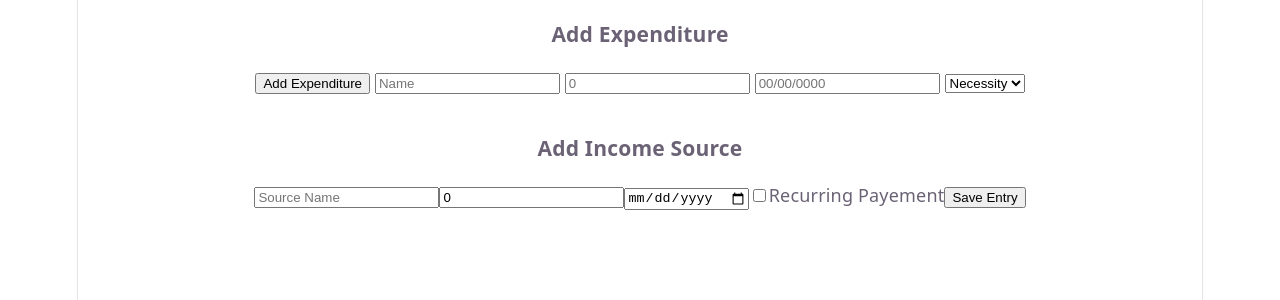
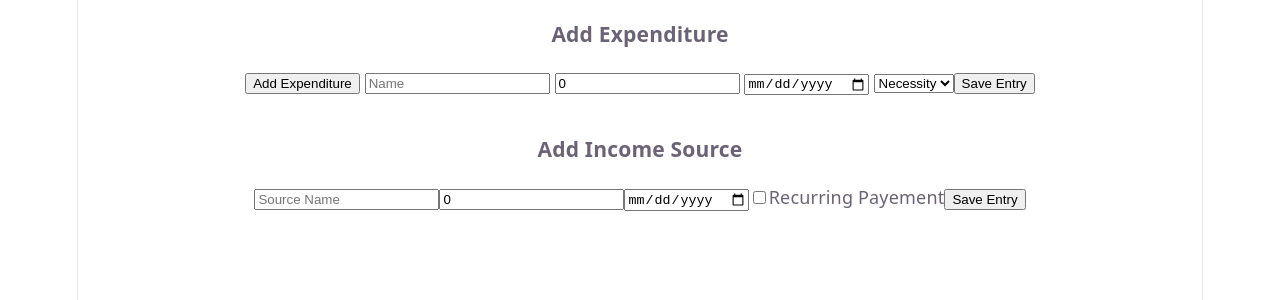
Before and after one commit to BenRod5/Pocket-Finance, a React (Vite) app: page / in a window 1280 px wide. Shown: the top 300 px of the page. Built offline with nearby package versions, Linux system fonts and the light colour scheme.

Commit message:
Changed so that expenditures can also be saved, also made the date a calender.

```diff
--- a/src/ExpenditureForm.jsx
+++ b/src/ExpenditureForm.jsx
@@ -16,9 +16,14 @@ import {loadData, saveData} from './data.js'
 
 function ExpenditureForm() {
     const [name, setName] = useState("");
-    const [amount, setAmount] = useState("");
+    const [amount, setAmount] = useState(0);
     const [date, setDate] = useState("");
     const [category, setCategory] = useState("necessity"); //default value for category is "necessity"
+
+    const handleSave = () => {
+            alert("Saved " + name + " (£" + amount + ") on " + date);
+        };
+
 
     function handleSubmit(e) //takes an event as input, I don't understand how handleSubmit is supposed to be inside another function, I've never seen a function declared inside a function before
     {
@@ -60,9 +65,10 @@ function ExpenditureForm() {
         /> {/*this will update the amount state variable whenever the user types into the amount input field*/}
 
         <input
-        placeholder = "00/00/0000"
-        value = {date}
-        onChange={(e) => setDate(e.target.value)    }
+        type="date"
+        value={date}
+        onChange={(e) => setDate(e.target.value)}
+
         /> {/*this will update the date state variable whenever the user types into the date input field*/}
 
 
@@ -79,6 +85,7 @@ function ExpenditureForm() {
             </option>
         </select>
 
+        <button onClick={handleSave}>Save Entry</button>
 
         </form>
     );
```
